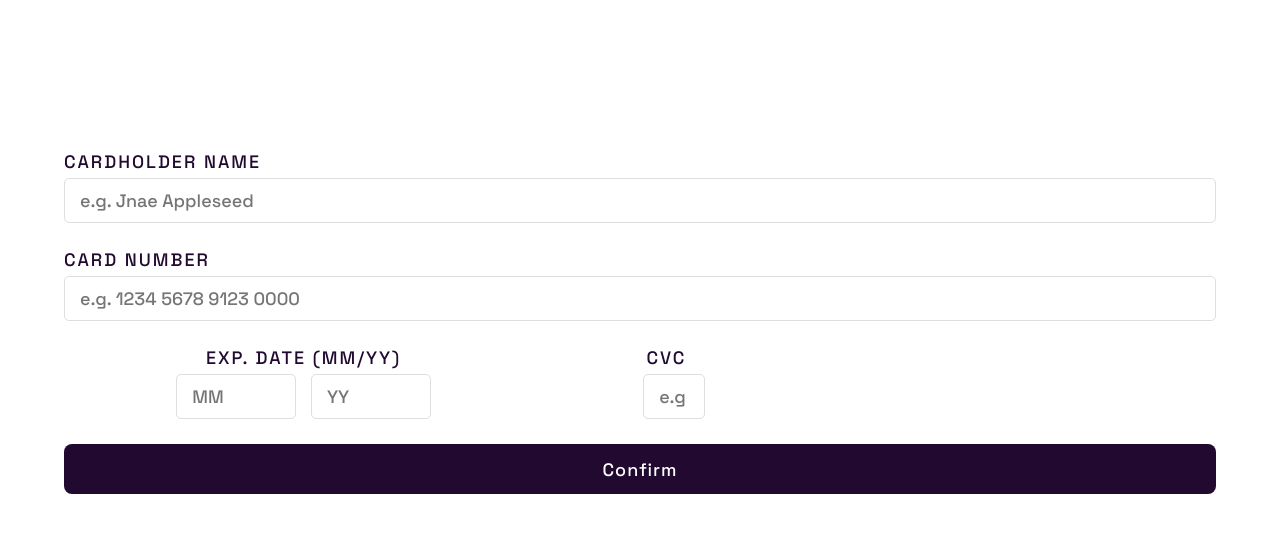
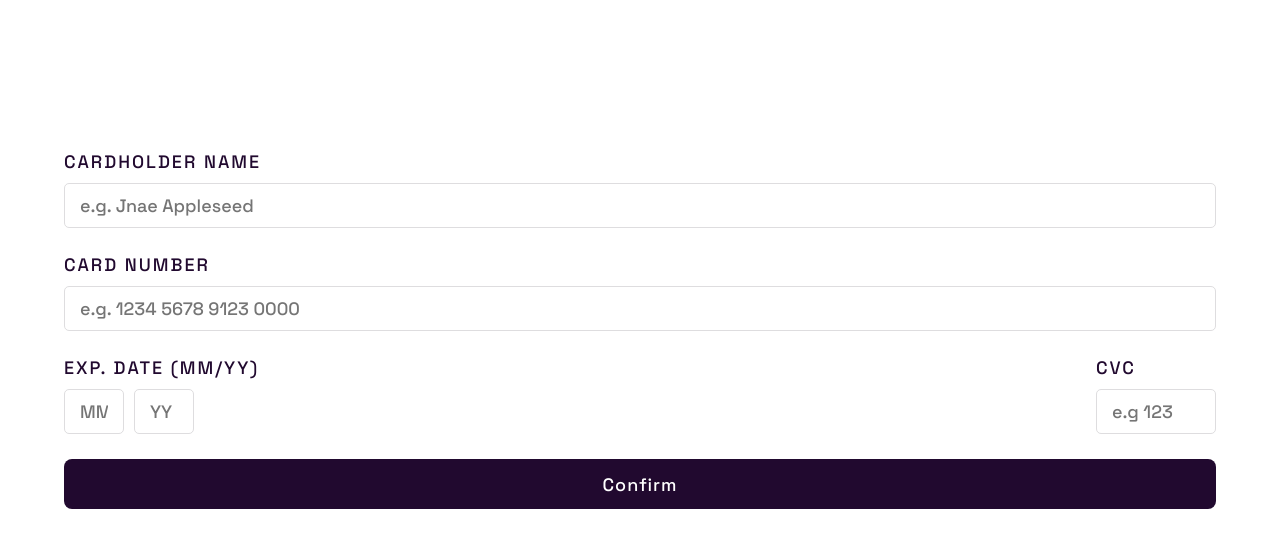
Before and after one commit to NaosouBruno/CardCredit, a React (Create React App) app: page / in a window 1280 px wide. Shown: the top 548 px of the page. Built offline with nearby package versions, Linux system fonts and the light colour scheme.

Commit message:
Finalizando os campos do form

```diff
--- a/src/components/molecules/CardForm/form.scss
+++ b/src/components/molecules/CardForm/form.scss
@@ -15,11 +15,12 @@
     display: flex;
     flex-direction: row;
     min-width: 90%;
+    justify-content: space-between;
   }
   &__description {
     color: $violetVeryDark;
     text-transform: uppercase;
-    margin-bottom: 5px;
+    margin-bottom: 10px;
     letter-spacing: 2px;
   }
   &__input {
@@ -33,19 +34,23 @@
       border-color: hsl(278, 94%, 30%);
     }
     &--date {
-      margin-left: 15px;
-      min-width: 10%;
-      max-width: 25%;
+      width: 60px;
+      margin-left: 10px;
+      min-width: 25%;
       &:first-child {
         margin-left: 0;
       }
     }
+    &--cvc {
+      width: 120px;
+      min-width: 25%;
+    }
   }
+
   &__dateGroup {
     display: flex;
     flex-direction: column;
-    justify-content: center;
-    align-items: center;
+
     &--dateInput {
       flex-direction: row;
     }
--- a/src/components/molecules/CardForm/index.jsx
+++ b/src/components/molecules/CardForm/index.jsx
@@ -28,13 +28,12 @@ function CardForm() {
           placeholder="e.g. 1234 5678 9123 0000"
         />
       </div>
-
       <div className="form__containerDate">
         <div className="form__dateGroup">
           <label htmlFor="cardDate" className="form__description">
             Exp. Date (MM/YY)
           </label>
-          <div className="form__dateGroup form__dateGroup--dateInput">
+          <div>
             <input
               type="number"
               id="cardDate"
@@ -44,12 +43,11 @@ function CardForm() {
             <input
               type="number"
               id="cardDate"
-              className="form__input form__input--date"
+              className=" form__input form__input--date"
               placeholder="YY"
             />
           </div>
         </div>
-
         <div className="form__dateGroup">
           <label htmlFor="cardCvc" className="form__description">
             CVC
@@ -57,11 +55,12 @@ function CardForm() {
           <input
             type="number"
             id="cardCvc"
-            className="form__input form__input--date"
+            className="form__input form__input--cvc"
             placeholder="e.g 123"
           />
         </div>
       </div>
+
       <button className="form__btnSubmit">Confirm</button>
     </form>
   );
```
